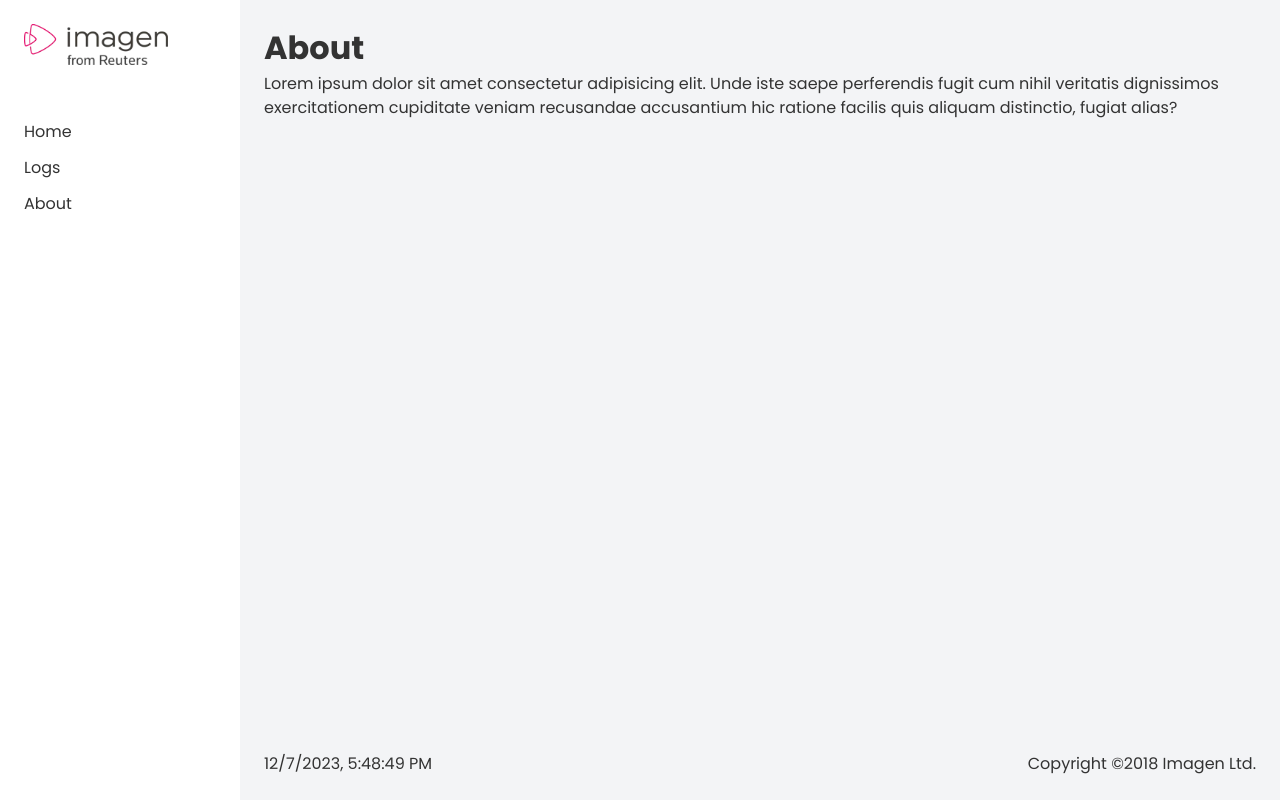
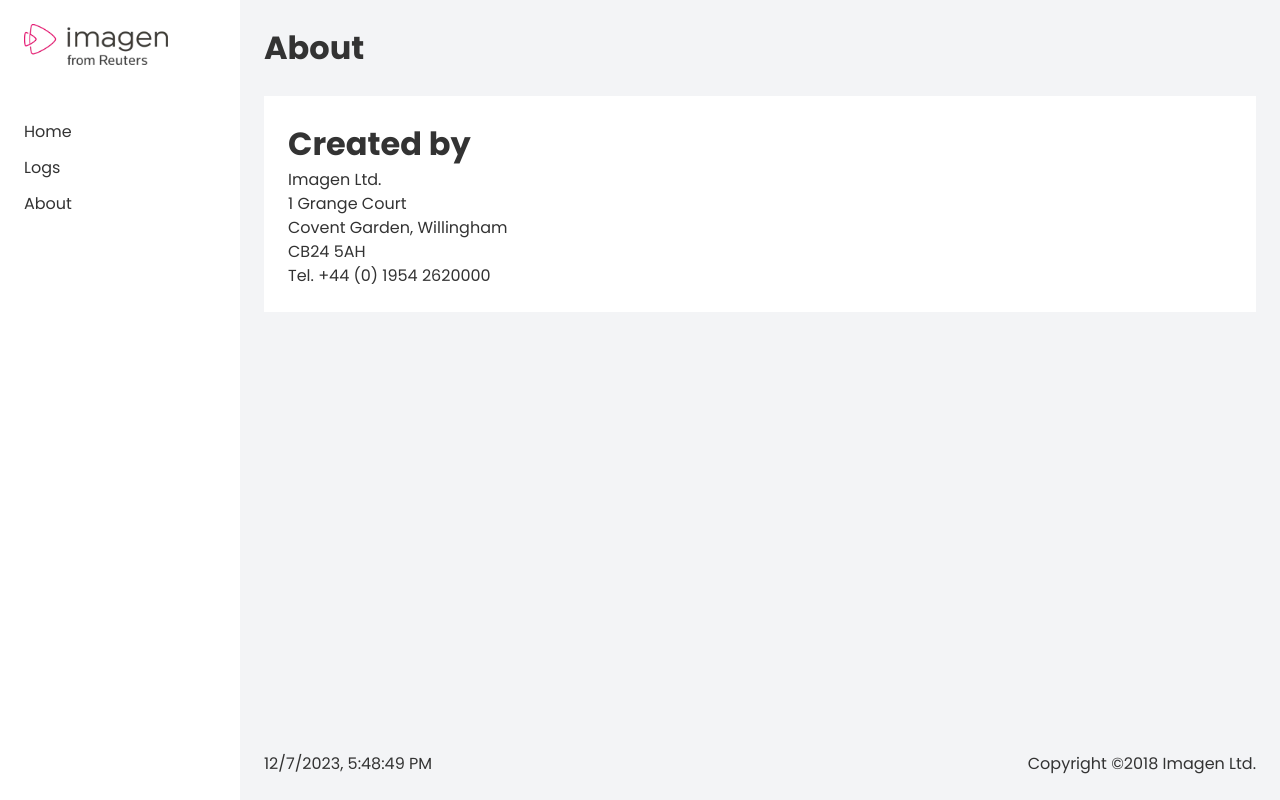
Before and after one commit to ptmartins/mcc, a React (Create React App) app: page /about in a window 1280 px wide. Built offline with nearby package versions, Linux system fonts and the light colour scheme.

Commit message:
Start 'About' page

```diff
--- a/src/components/Card/Card.jsx
+++ b/src/components/Card/Card.jsx
@@ -1,7 +1,16 @@
 import styles from './Card.module.css';
 
-const Card = () => {
-    <div className={styles.card}></div>
+const Card = ({ title, children}) => {
+    return(
+        <div className={ styles.card }>
+            <header className={ styles.header }>
+                <h1> { title } </h1>
+            </header>
+            <div className={styles.body}>
+                { children }
+            </div>
+        </div>
+    )
 }
 
 export default Card;
--- a/src/components/PageLayout/PageLayout.module.css
+++ b/src/components/PageLayout/PageLayout.module.css
@@ -4,6 +4,7 @@
 
 .main {
     flex-grow: 1;
+    padding: 1.5rem 0;
 }
 
 .footer {
--- a/src/pages/About/index.js
+++ b/src/pages/About/index.js
@@ -1,10 +1,16 @@
-import { PageLayout } from '../../components';
+import { Card, PageLayout } from '../../components';
+
 
 export default function About() {
     return(
         <PageLayout title="About">
-            Lorem ipsum dolor sit amet consectetur adipisicing elit. Unde iste saepe perferendis fugit cum nihil veritatis dignissimos exercitationem cupiditate veniam recusandae accusantium hic ratione facilis quis aliquam distinctio, fugiat alias?
-
+            <Card title="Created by">
+                <p>Imagen Ltd.</p>
+                <p>1 Grange Court</p>
+                <p>Covent Garden, Willingham</p>
+                <p>CB24 5AH</p>
+                <p>Tel. +44 (0) 1954 2620000</p>
+            </Card>
         </PageLayout>
 
     )
```
